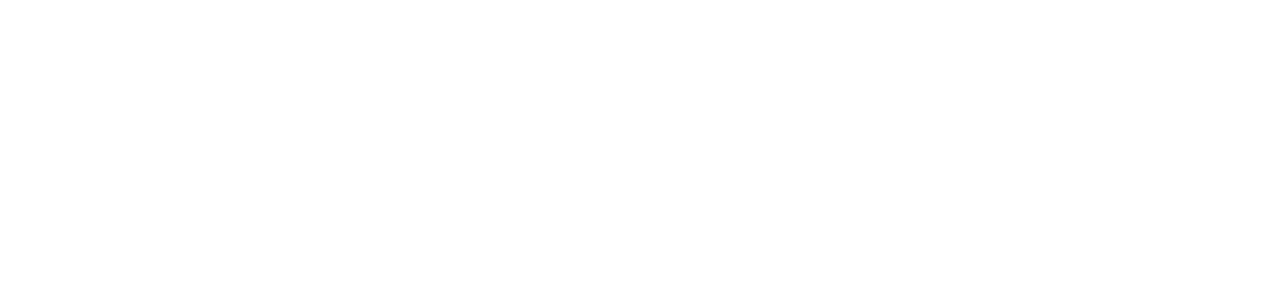
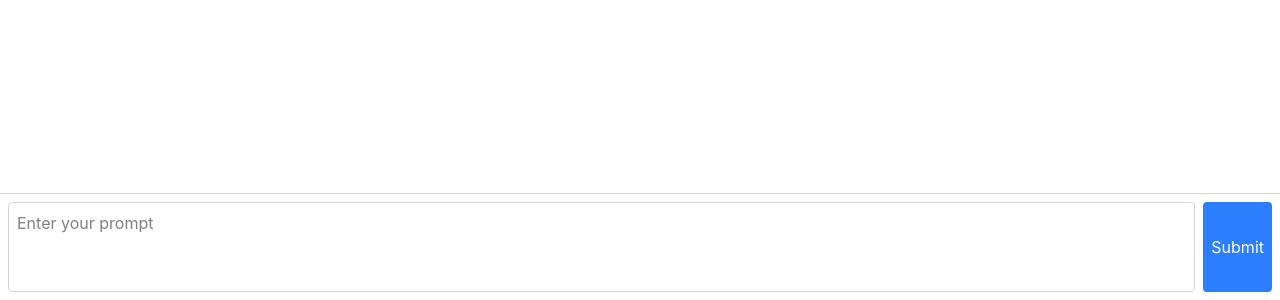
Before and after one commit to carrotflakes/chatgui, a React (Vite) app: page /lookahead in a window 1280 px wide. Before the commit this address had no page. Shown: the part 500-800 px from the top of the page. Built offline with nearby package versions, Linux system fonts and the light colour scheme.

Commit message:
LookAhead

```diff
--- a/src/components/App.tsx
+++ b/src/components/App.tsx
@@ -1,11 +1,13 @@
 import { Route, Routes } from "react-router";
 import ChatGui from "./ChatGui";
+import { LookAhead } from "./LookAhead";
 
 function App() {
   return (
     <Routes>
       <Route index element={<ChatGui />} />
       <Route path="/gui" element={<ChatGui />} />
+      <Route path="/lookahead" element={<LookAhead />} />
     </Routes>
   );
 }
--- a/src/components/ChatGui.tsx
+++ b/src/components/ChatGui.tsx
@@ -4,8 +4,9 @@
 import { zodResponseFormat } from "openai/helpers/zod";
 import Gui, { domHasInteractiveElements, State as GuiState } from "./Gui";
 import { ChatCompletionMessageParam } from "openai/resources/chat/completions";
+import ChatLogs from "./ChatLogs";
 
-const Dom: ZodType = z.lazy(() =>
+export const Dom: ZodType = z.lazy(() =>
   z.union([
     z.object({
       type: z.literal("text"),
@@ -28,7 +29,7 @@
   ])
 );
 
-const Response = z.object({
+export const Response = z.object({
   think: z
     .string()
     .describe(
@@ -96,39 +97,7 @@
     <div className="w-dvw h-dvh flex">
       {isLeftVisible && (
         <div className="w-1/2 h-full flex flex-col">
-          <div className="grow p-2 flex flex-col gap-2 overflow-auto">
-            {log.map((msg, i) => (
-              <>
-                {msg.role === "system" && (
-                  <div key={i} className="p-2 text-gray-500">
-                    {typeof msg.content === "string"
-                      ? msg.content
-                      : JSON.stringify(msg.content)}
-                  </div>
-                )}
-                {msg.role === "user" && (
-                  <div
-                    key={i}
-                    className="self-end px-2 py-1 border border-gray-300 rounded-2xl text-gray-800"
-                  >
-                    {typeof msg.content === "string"
-                      ? msg.content
-                      : JSON.stringify(msg.content)}
-                  </div>
-                )}
-                {msg.role === "assistant" && (
-                  <div
-                    key={i}
-                    className="self-start px-2 py-1 border border-gray-300 rounded-2xl text-blue-500"
-                  >
-                    {typeof msg.content === "string"
-                      ? msg.content
-                      : JSON.stringify(msg.content)}
-                  </div>
-                )}
-              </>
-            ))}
-          </div>
+          <ChatLogs log={log} assistantBlue />
           <form
             onSubmit={(e) => {
               e.preventDefault();
--- /dev/null
+++ b/src/components/ChatLogs.tsx
@@ -0,0 +1,56 @@
+import { ChatCompletionMessageParam } from "openai/resources/chat/completions";
+import { useEffect, useRef } from "react";
+
+function ChatLogs({
+  log,
+  assistantBlue = false,
+}: {
+  log: ChatCompletionMessageParam[];
+  assistantBlue?: boolean;
+}) {
+  const bottomRef = useRef<HTMLDivElement>(null);
+
+  useEffect(() => {
+    bottomRef.current?.scrollIntoView({ behavior: "smooth" });
+  }, [log]);
+
+  return (
+    <div className="grow p-2 flex flex-col gap-2 overflow-auto">
+      {log.map((msg, i) => (
+        <>
+          {msg.role === "system" && (
+            <div key={i} className="p-2 text-gray-500 whitespace-pre-wrap">
+              {typeof msg.content === "string"
+                ? msg.content
+                : JSON.stringify(msg.content)}
+            </div>
+          )}
+          {msg.role === "user" && (
+            <div
+              key={i}
+              className="self-end px-2 py-1 border border-gray-300 rounded-2xl text-gray-800 whitespace-pre-wrap"
+            >
+              {typeof msg.content === "string"
+                ? msg.content
+                : JSON.stringify(msg.content)}
+            </div>
+          )}
+          {msg.role === "assistant" && (
+            <div
+              key={i}
+              className="self-start px-2 py-1 border border-gray-300 rounded-2xl data-[color='blue']:text-blue-500 data-[color='gray']:text-gray-800 whitespace-pre-wrap"
+              data-color={assistantBlue ? "blue" : "gray"}
+            >
+              {typeof msg.content === "string"
+                ? msg.content
+                : JSON.stringify(msg.content)}
+            </div>
+          )}
+        </>
+      ))}
+      <div ref={bottomRef} />
+    </div>
+  );
+}
+
+export default ChatLogs;
--- /dev/null
+++ b/src/components/LookAhead.tsx
@@ -0,0 +1,126 @@
+import OpenAI from "openai";
+import { ChatCompletionMessageParam } from "openai/resources/chat/completions";
+import { useState } from "react";
+import ChatLogs from "./ChatLogs";
+import { z } from "zod";
+import { zodResponseFormat } from "openai/helpers/zod";
+
+export function LookAhead() {
+  const [prompt, setPrompt] = useState("");
+  const [log, setLog] = useState<ChatCompletionMessageParam[]>([]);
+  const [isLoading, setIsLoading] = useState(false);
+  const [suggestions, setSuggestions] = useState<string[]>([]);
+
+  const send = async (text: string) => {
+    setIsLoading(true);
+    const openai = new OpenAI({
+      apiKey: import.meta.env.VITE_OPENAI_API_KEY,
+      dangerouslyAllowBrowser: true,
+    });
+
+    const messages: ChatCompletionMessageParam[] = [
+      ...log,
+      {
+        role: "user",
+        content: text,
+      },
+    ];
+    setLog(messages);
+    const res = await openai.beta.chat.completions.parse({
+      model: "gpt-4o-mini",
+      messages: messages.map((msg) => ({
+        ...msg,
+        parsed: undefined,
+        tool_calls: undefined,
+      })),
+    });
+    setLog([...messages, res.choices[0].message]);
+    const sgsts = await suggestion([...messages, res.choices[0].message]);
+    setSuggestions(sgsts?.suggestions ?? []);
+
+    setIsLoading(false);
+  };
+
+  return (
+    <div className="w-dvw h-dvh flex flex-col">
+      <ChatLogs log={log} />
+      <div className="w-full p-2 flex flex-col gap-2 border-t border-gray-300">
+        {suggestions.length > 0 && (
+          <div className="flex flex-wrap gap-2 overflow-y-auto">
+            {suggestions.map((suggestion, i) => (
+              <button
+                key={i}
+                className="px-2 py-1 border border-gray-300 rounded-2xl text-gray-800 cursor-pointer"
+                onClick={() => {
+                  setPrompt(suggestion);
+                }}
+              >
+                {suggestion}
+              </button>
+            ))}
+          </div>
+        )}
+        <form
+          onSubmit={(e) => {
+            e.preventDefault();
+            send(prompt);
+          }}
+          className="flex items-stretch gap-2"
+        >
+          <textarea
+            className="p-2 border border-gray-300 rounded w-full resize-none"
+            rows={3}
+            value={prompt}
+            onChange={(event) => {
+              setPrompt(event.target.value);
+            }}
+            placeholder="Enter your prompt"
+          />
+          <button
+            type="submit"
+            className="p-2 bg-blue-500 text-white rounded cursor-pointer disabled:opacity-50"
+            disabled={isLoading}
+          >
+            Submit
+          </button>
+        </form>
+      </div>
+    </div>
+  );
+}
+
+export const Response = z.object({
+  suggestions: z
+    .array(z.string())
+    .describe(
+      "Please provide suggestions (optional).\n"
+    ),
+});
+
+async function suggestion(log: ChatCompletionMessageParam[]) {
+  const openai = new OpenAI({
+    apiKey: import.meta.env.VITE_OPENAI_API_KEY,
+    dangerouslyAllowBrowser: true,
+  });
+
+  const res = await openai.beta.chat.completions.parse({
+    model: "gpt-4o-mini",
+    messages: [
+      ...log.map((msg) => ({
+        ...msg,
+        parsed: undefined,
+        tool_calls: undefined,
+      })),
+      {
+        role: "system",
+        content: "Next, what does the user say?\n\nYou can use placeholders so the user can replace them with any named entities, such as `I like {food}`.",
+      },
+    ],
+    response_format: zodResponseFormat(Response, "response"),
+  });
+  const parsed = res.choices[0].message.parsed;
+  if (parsed) {
+    console.log(parsed.suggestions);
+  }
+  return parsed;
+}
```
